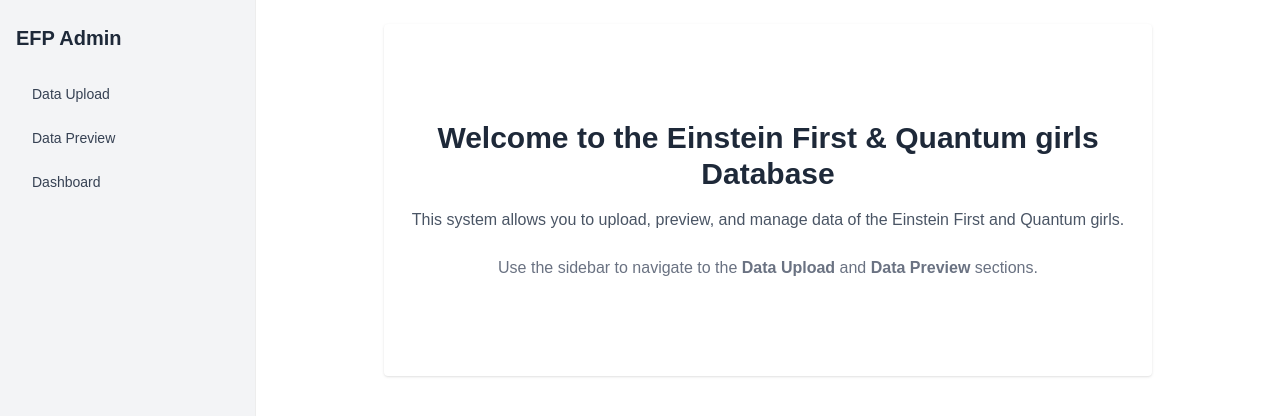
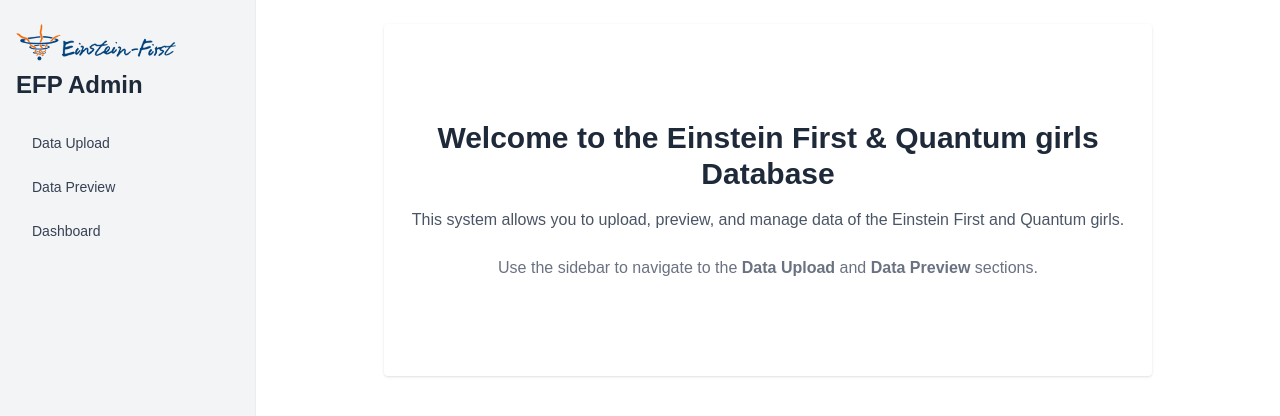
Before and after one commit to Nandani-06/capstoneGroup8, a Next.js app in the folder client/: page / in a window 1280 px wide. Shown: the top 416 px of the page. Built offline with nearby package versions, Linux system fonts and the light colour scheme.

Commit message:
Add Einstein-First logo to sidebar

```diff
--- a/client/components/Sidebar.tsx
+++ b/client/components/Sidebar.tsx
@@ -1,5 +1,7 @@
+// client/components/Sidebar.tsx
 'use client'
 
+import Image from 'next/image'
 import Link from 'next/link'
 import { usePathname } from 'next/navigation'
 
@@ -7,7 +9,6 @@
   { label: 'Data Upload', href: '/upload' },
   { label: 'Data Preview', href: '/preview' },
   { label: 'Dashboard', href: '/dashboard' },
-  // Add more tabs here as needed
 ]
 
 export default function Sidebar() {
@@ -15,18 +16,33 @@
 
   return (
     <aside className="w-64 min-h-screen bg-gray-100 border-r px-4 py-6">
-      <h2 className="text-xl font-bold mb-6 text-gray-800">EFP Admin</h2>
+      {/* Logo above the title */}
+      <div className="flex flex-col items-start mb-6">
+        <Image
+          src="/logo/logo.png"         // maps to public/logo/logo.png
+          alt="Einstein First Logo"
+          width={160}                   // adjust for desired size
+          height={160}
+        />
+        <h2 className="mt-2 text-2xl font-bold text-gray-800">
+          EFP Admin
+        </h2>
+      </div>
+
+      {/* Navigation menu */}
       <nav className="space-y-2">
         {navItems.map(({ label, href }) => (
           <Link
             key={href}
             href={href}
-            className={`block px-4 py-2 rounded text-sm font-medium transition
+            className={`
+              block px-4 py-2 rounded text-sm font-medium transition
               ${
                 pathname === href
                   ? 'bg-blue-600 text-white'
                   : 'text-gray-700 hover:bg-gray-200'
-              }`}
+              }
+            `}
           >
             {label}
           </Link>
```
Also changed, not shown: client/public/logo/logo.png (added).
